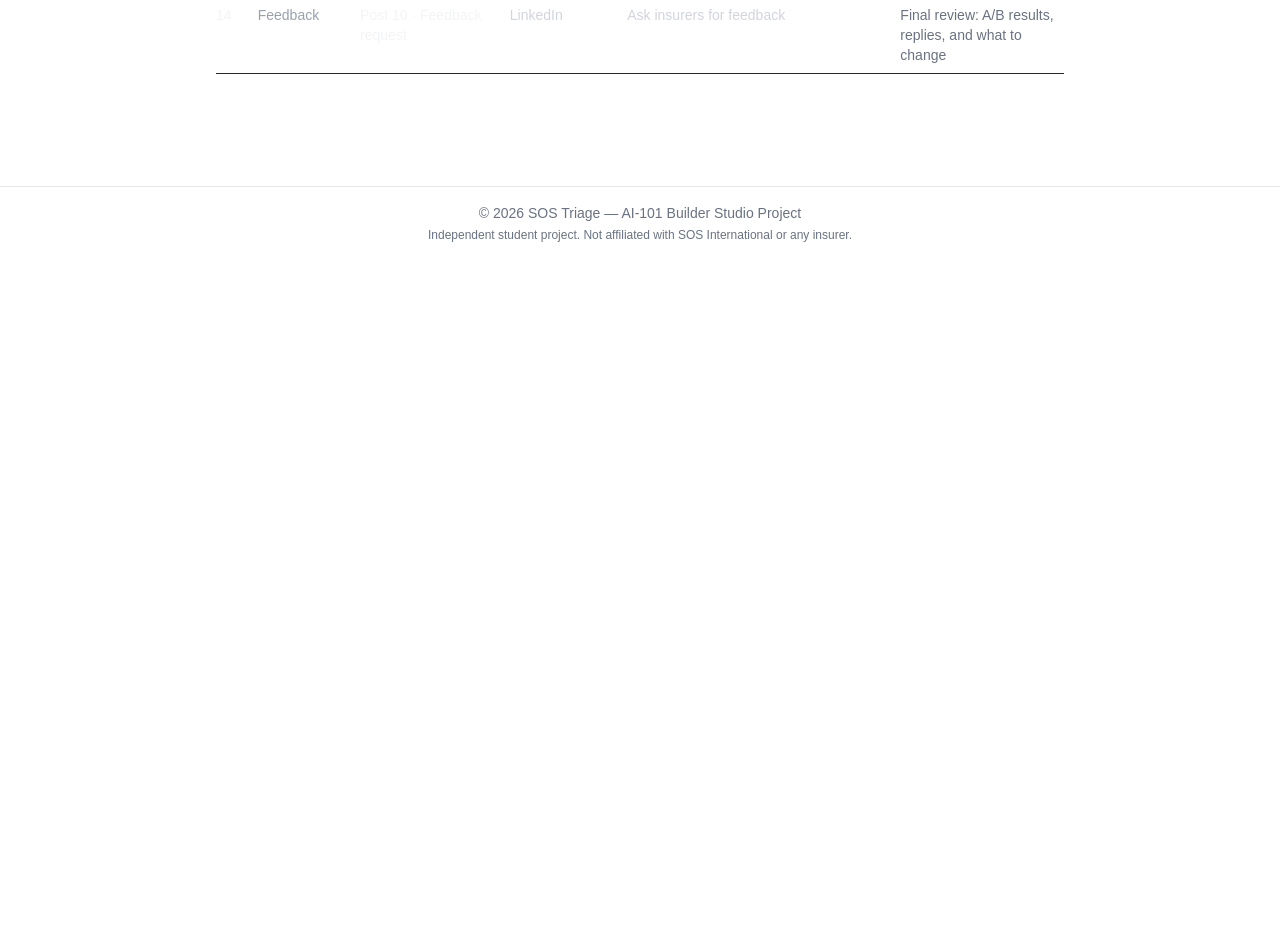
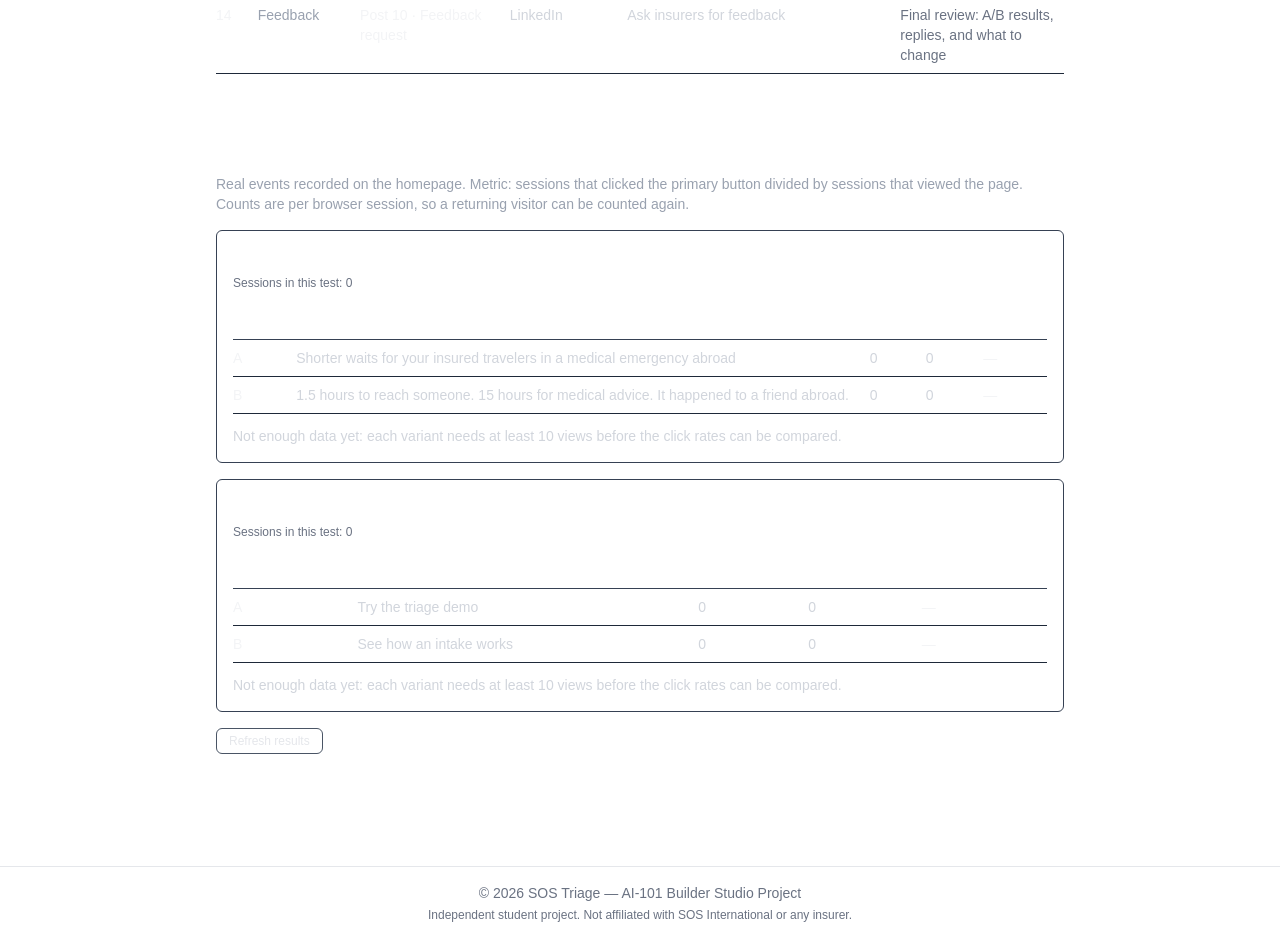
Before and after one commit to oninorl/sostriageapp, a Next.js app: page /marketing in a window 1280 px wide. Shown: the part 9720-10659 px from the top of the page. Before the commit the page ends 9979 px from the top, so only its background shows below. Built offline with nearby package versions, Linux system fonts and the light colour scheme; no server answers; the database is empty.

Commit message:
Add A/B results panel to /marketing

```diff
--- /dev/null
+++ b/app/marketing/AbResults.tsx
@@ -0,0 +1,166 @@
+"use client";
+import { useEffect, useState } from "react";
+import { supabase } from "../lib/supabaseClient";
+
+type Variant = "A" | "B";
+type Counts = { views: number; clicks: number };
+type TestResult = Record<Variant, Counts>;
+
+// Keep these texts in sync with app/page.tsx.
+const tests = [
+  {
+    name: "homepage_headline",
+    label: "Test 1: Homepage headline",
+    texts: {
+      A: "Shorter waits for your insured travelers in a medical emergency abroad",
+      B: "1.5 hours to reach someone. 15 hours for medical advice. It happened to a friend abroad.",
+    },
+  },
+  {
+    name: "primary_button_text",
+    label: "Test 2: Primary button text",
+    texts: {
+      A: "Try the triage demo",
+      B: "See how an intake works",
+    },
+  },
+];
+
+async function countEvents(
+  test: string,
+  variant: Variant,
+  eventType: "view" | "click"
+) {
+  const { count, error } = await supabase
+    .from("ab_events")
+    .select("*", { count: "exact", head: true })
+    .eq("test_name", test)
+    .eq("variant", variant)
+    .eq("event_type", eventType);
+  if (error) throw new Error(error.message);
+  return count ?? 0;
+}
+
+function rate(c: Counts) {
+  if (c.views === 0) return "—";
+  return `${((c.clicks / c.views) * 100).toFixed(1)}%`;
+}
+
+function summarize(r: TestResult) {
+  const minViews = Math.min(r.A.views, r.B.views);
+  if (minViews < 10) {
+    return "Not enough data yet: each variant needs at least 10 views before the click rates can be compared.";
+  }
+  const aRate = (r.A.clicks / r.A.views) * 100;
+  const bRate = (r.B.clicks / r.B.views) * 100;
+  const same = r.A.clicks * r.B.views === r.B.clicks * r.A.views;
+  const lead = same
+    ? "Both variants have the same click rate."
+    : `Variant ${aRate > bRate ? "A" : "B"} has the higher click rate, by ${Math.abs(
+        aRate - bRate
+      ).toFixed(1)} percentage points.`;
+  const caution =
+    minViews < 100
+      ? " Small sample (fewer than 100 views per variant): treat this as an indication, not proof."
+      : "";
+  return lead + caution;
+}
+
+export default function AbResults() {
+  const [results, setResults] = useState<Record<string, TestResult> | null>(null);
+  const [error, setError] = useState("");
+  const [loading, setLoading] = useState(false);
+
+  async function load() {
+    setLoading(true);
+    try {
+      const entries = await Promise.all(
+        tests.map(async (t) => {
+          const [av, ac, bv, bc] = await Promise.all([
+            countEvents(t.name, "A", "view"),
+            countEvents(t.name, "A", "click"),
+            countEvents(t.name, "B", "view"),
+            countEvents(t.name, "B", "click"),
+          ]);
+          const result: TestResult = {
+            A: { views: av, clicks: ac },
+            B: { views: bv, clicks: bc },
+          };
+          return [t.name, result] as const;
+        })
+      );
+      setResults(Object.fromEntries(entries));
+      setError("");
+    } catch {
+      setError(
+        "Could not load A/B results. Check that ab_events is exposed in the Supabase Data API and has a SELECT policy."
+      );
+    }
+    setLoading(false);
+  }
+
+  useEffect(() => {
+    load();
+  }, []);
+
+  return (
+    <section className="mb-16">
+      <h2 className="text-lg font-semibold mb-2 text-white">A/B Test Results</h2>
+      <p className="text-sm text-gray-400 mb-4">
+        Real events recorded on the homepage. Metric: sessions that clicked the primary
+        button divided by sessions that viewed the page. Counts are per browser session,
+        so a returning visitor can be counted again.
+      </p>
+
+      {error && <p className="text-sm text-red-400 mb-4">{error}</p>}
+      {!results && !error && <p className="text-sm text-gray-500">Loading results...</p>}
+
+      {results &&
+        tests.map((t) => {
+          const r = results[t.name];
+          return (
+            <div key={t.name} className="border border-gray-700 rounded-md p-4 mb-4">
+              <p className="font-semibold text-white mb-1">{t.label}</p>
+              <p className="text-xs text-gray-500 mb-3">
+                Sessions in this test: {r.A.views + r.B.views}
+              </p>
+              <div className="overflow-x-auto">
+                <table className="w-full text-sm border-collapse">
+                  <thead>
+                    <tr className="text-left border-b border-gray-700">
+                      <th className="py-2 pr-4 text-white">Variant</th>
+                      <th className="py-2 pr-4 text-white">Text</th>
+                      <th className="py-2 pr-4 text-white">Views</th>
+                      <th className="py-2 pr-4 text-white">Clicks</th>
+                      <th className="py-2 text-white">Click rate</th>
+                    </tr>
+                  </thead>
+                  <tbody>
+                    {(["A", "B"] as Variant[]).map((v) => (
+                      <tr key={v} className="border-b border-gray-800 align-top">
+                        <td className="py-2 pr-4 font-medium text-gray-100">{v}</td>
+                        <td className="py-2 pr-4 text-gray-300">{t.texts[v]}</td>
+                        <td className="py-2 pr-4 text-gray-300">{r[v].views}</td>
+                        <td className="py-2 pr-4 text-gray-300">{r[v].clicks}</td>
+                        <td className="py-2 text-gray-100">{rate(r[v])}</td>
+                      </tr>
+                    ))}
+                  </tbody>
+                </table>
+              </div>
+              <p className="text-sm text-gray-300 mt-3">{summarize(r)}</p>
+            </div>
+          );
+        })}
+
+      <button
+        type="button"
+        onClick={load}
+        disabled={loading}
+        className="border border-gray-600 text-gray-200 px-3 py-1 rounded-md text-xs hover:border-blue-500 disabled:opacity-50"
+      >
+        {loading ? "Refreshing..." : "Refresh results"}
+      </button>
+    </section>
+  );
+}
--- a/app/marketing/contentSections.tsx
+++ b/app/marketing/contentSections.tsx
@@ -1,9 +1,11 @@
 import SocialPosts from "./SocialPosts";
 import VideoScripts from "./VideoScripts";
 import CampaignCalendar from "./CampaignCalendar";
+import AbResults from "./AbResults";
 
 export const contentSections = [
   { id: "social-posts", Component: SocialPosts },
   { id: "video-scripts", Component: VideoScripts },
   { id: "campaign-calendar", Component: CampaignCalendar },
+  { id: "ab-results", Component: AbResults },
 ];
```
